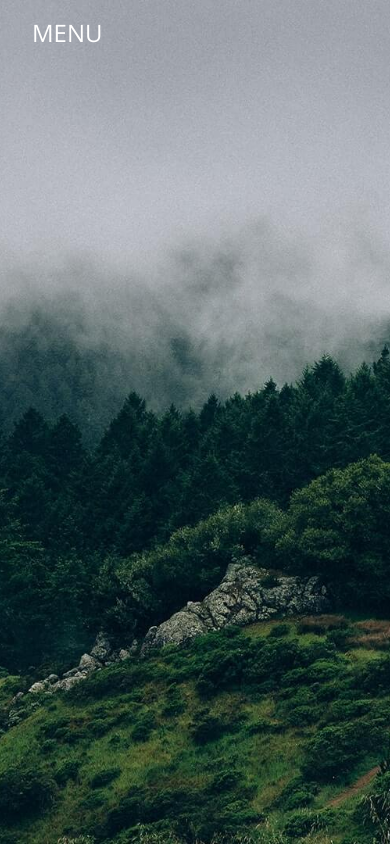
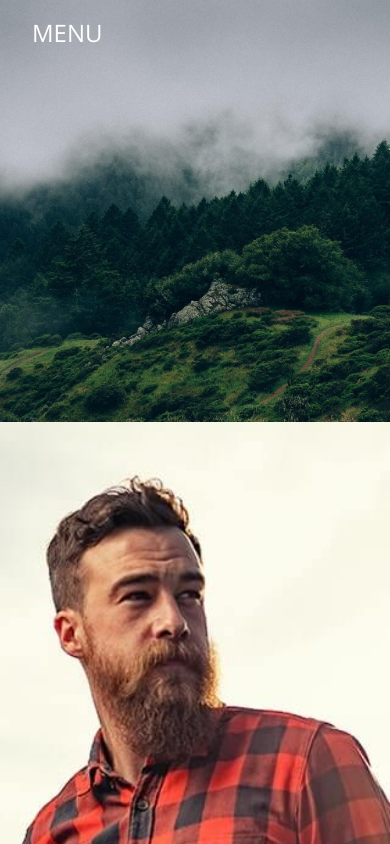
Before and after one commit to midnightGambler/Magento, a React app: page / in a window 390 px wide. Shown: the top 844 px of the page. Built offline with nearby package versions, Linux system fonts and the light colour scheme.

Commit message:
mobile styles fix

```diff
--- a/src/styles/components/main-section.scss
+++ b/src/styles/components/main-section.scss
@@ -1,5 +1,5 @@
 .section-main {
-  height: 50vh;
+  min-height: 50vh;
   background-image: url("./img/mobile-bg.jpg");
   background-position: center top;
   background-size: cover;
```
Also changed, not shown: 3 other files (tests, documents, lock files or other folders).
